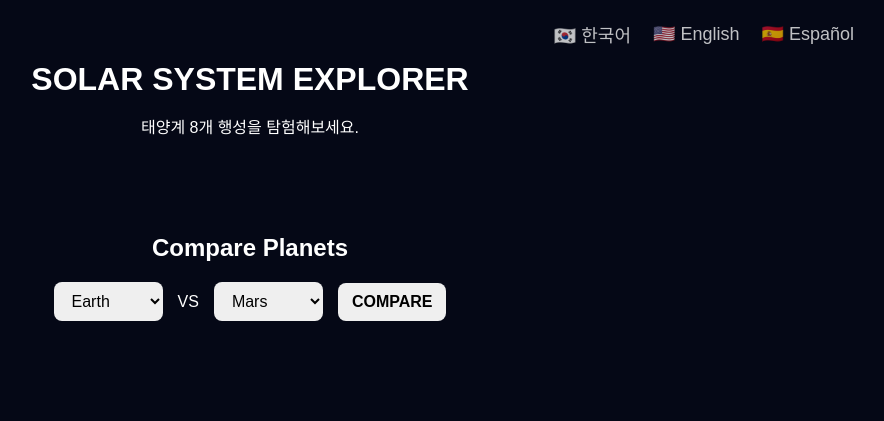
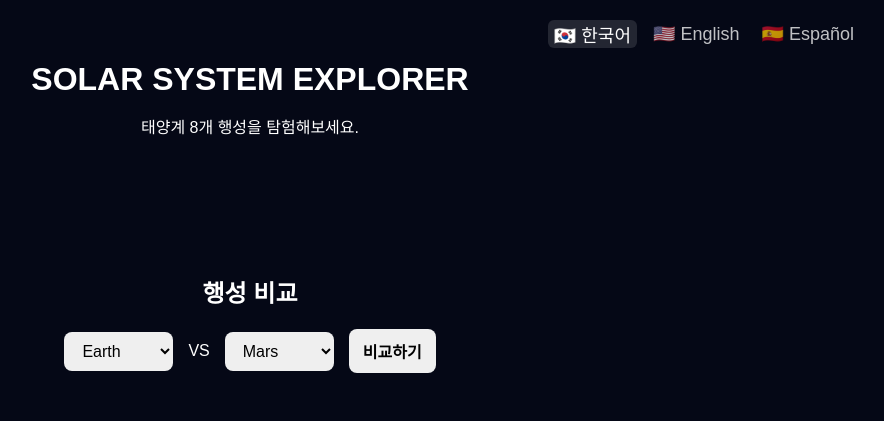
Before and after one commit to dominickim77-ui/javascript_study-main-t-version, a plain HTML site: page solar-system-fastapi/index.html in a window 1280 px wide. Shown: the whole page, without its empty margins (390-1274 px from the left). Drawn offline with Linux system fonts and the light colour scheme; no server answers.

Commit message:
feat: add language selection and translation support for planet details

```diff
--- a/solar-system-fastapi/index.html
+++ b/solar-system-fastapi/index.html
@@ -214,6 +214,12 @@
             font-weight: bold;
             color: #d7dbea;
         }
+
+        .lang-btn.active {
+            opacity: 1;
+            background: rgba(255, 255, 255, 0.12);
+            border-radius: 6px;
+        }
     </style>
 </head>
 
@@ -228,9 +234,13 @@
             <button class="lang-btn" data-lang="en">🇺🇸 English</button>
             <button class="lang-btn" data-lang="es">🇪🇸 Español</button>
         </div>
-        </div>
+
     </header>
 
+
+
+    <main id="planet-container">
+    </main>
     <section id="compare-section">
 
         <h2>Compare Planets</h2>
@@ -260,7 +270,6 @@
                 <option value="uranus">Uranus</option>
                 <option value="neptune">Neptune</option>
             </select>
-
             <button id="compare-button">
                 COMPARE
             </button>
@@ -270,9 +279,6 @@
         <div id="compare-result"></div>
 
     </section>
-
-    <main id="planet-container">
-    </main>
 
     <div id="planet-modal">
 
@@ -289,6 +295,16 @@
 
         </div>
 
+
+        <button id="compare-button">
+            COMPARE
+        </button>
+
+    </div>
+
+    <div id="compare-result"></div>
+
+    </section>
     </div>
 
     <script>
@@ -298,6 +314,7 @@
                 subtitle: "태양계 8개 행성을 탐험해보세요.",
                 compareTitle: "행성 비교",
                 compareButton: "비교하기",
+                samePlanetAlert: "서로 다른 두 행성을 선택해주세요.",
 
                 gravity: "중력",
                 radius: "반지름",
@@ -325,6 +342,26 @@
                 }
             },
 
+            en: {
+                subtitle: "Explore the 8 planets of the Solar System.",
+                compareTitle: "Compare Planets",
+                compareButton: "COMPARE",
+                samePlanetAlert: "Please select two different planets.",
+
+                gravity: "Gravity",
+                radius: "Radius",
+                temperature: "Temperature",
+                orbit: "Orbit",
+                rotation: "Rotation",
+                moons: "Moons",
+
+                years: "years",
+                year: "year",
+                hours: "hours",
+
+                prograde: "Prograde",
+                retrograde: "Retrograde",
+
                 planets: {
                     Mercury: "Mercury",
                     Venus: "Venus",
@@ -335,6 +372,27 @@
                     Uranus: "Uranus",
                     Neptune: "Neptune"
                 }
+            },
+
+            es: {
+                subtitle: "Explora los 8 planetas del Sistema Solar.",
+                compareTitle: "Comparar planetas",
+                compareButton: "COMPARAR",
+                samePlanetAlert: "Selecciona dos planetas diferentes.",
+
+                gravity: "Gravedad",
+                radius: "Radio",
+                temperature: "Temperatura",
+                orbit: "Órbita",
+                rotation: "Rotación",
+                moons: "Lunas",
+
+                years: "años",
+                year: "año",
+                hours: "horas",
+
+                prograde: "Rotación prograda",
+                retrograde: "Rotación retrógrada",
 
                 planets: {
                     Mercury: "Mercurio",
@@ -346,8 +404,8 @@
                     Uranus: "Urano",
                     Neptune: "Neptuno"
                 }
+            }
         };
-
         let currentLanguage = "ko";
 
         function updateLanguage() {
@@ -361,6 +419,13 @@
         document.querySelectorAll(".lang-btn").forEach(button => {
             button.addEventListener("click", () => {
                 currentLanguage = button.dataset.lang;
+
+                document.querySelectorAll(".lang-btn").forEach(btn => {
+                    btn.classList.remove("active");
+                });
+
+                button.classList.add("active");
+
                 updateLanguage();
 
                 document.getElementById("planet-container").innerHTML = "";
@@ -473,6 +538,11 @@
             const planetA = document.getElementById("planet-a").value;
             const planetB = document.getElementById("planet-b").value;
 
+            if (planetA === planetB) {
+                alert(t.samePlanetAlert);
+                return;
+            }
+
             const responseA = await fetch(
                 `/planet-full/${planetA}`,
                 { cache: "no-store" }
@@ -529,6 +599,11 @@
         });
 
         updateLanguage();
+
+        document
+            .querySelector('.lang-btn[data-lang="ko"]')
+            .classList.add("active");
+
         loadPlanets();
 
 
```
Lines whose indentation alone changed are shown as unchanged.
